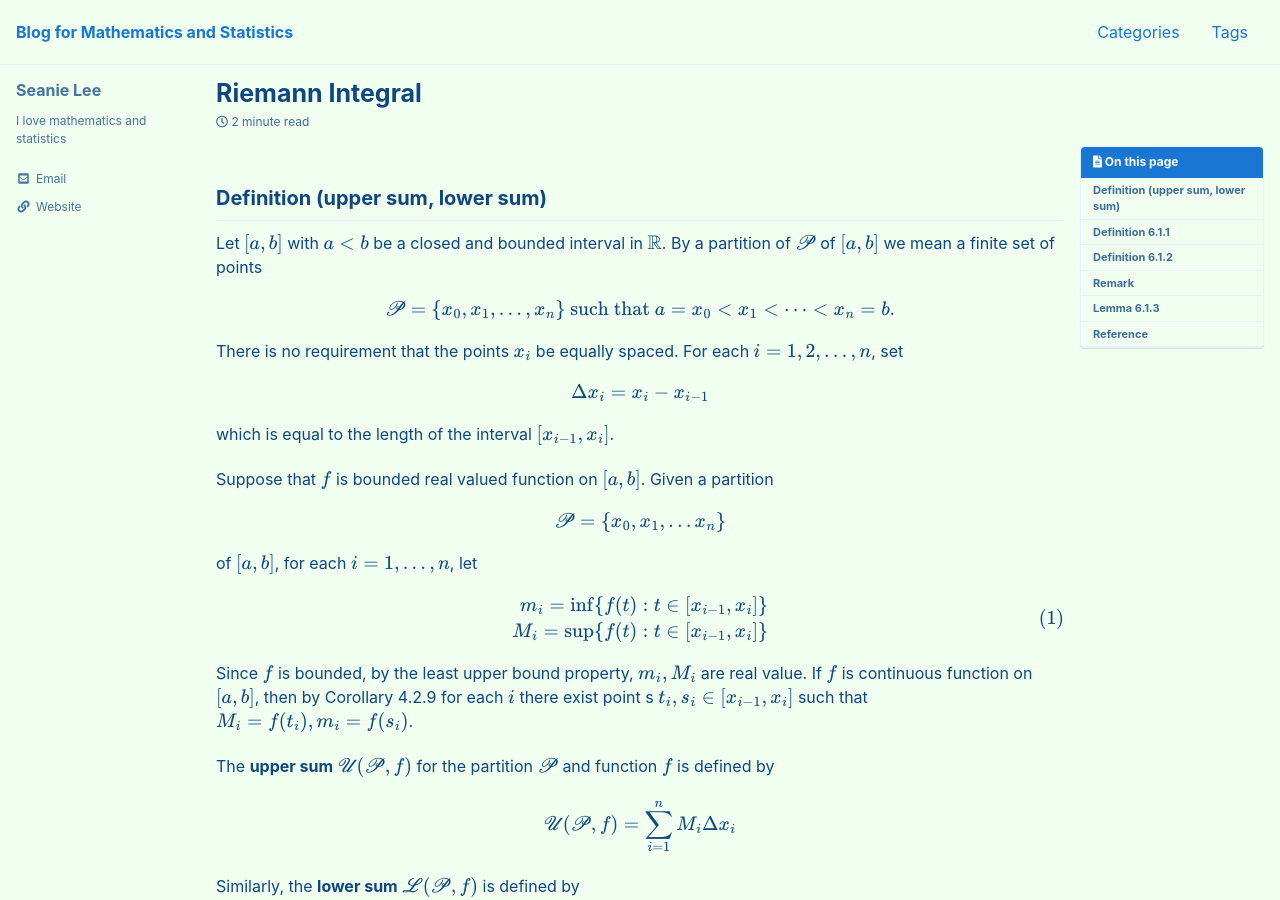
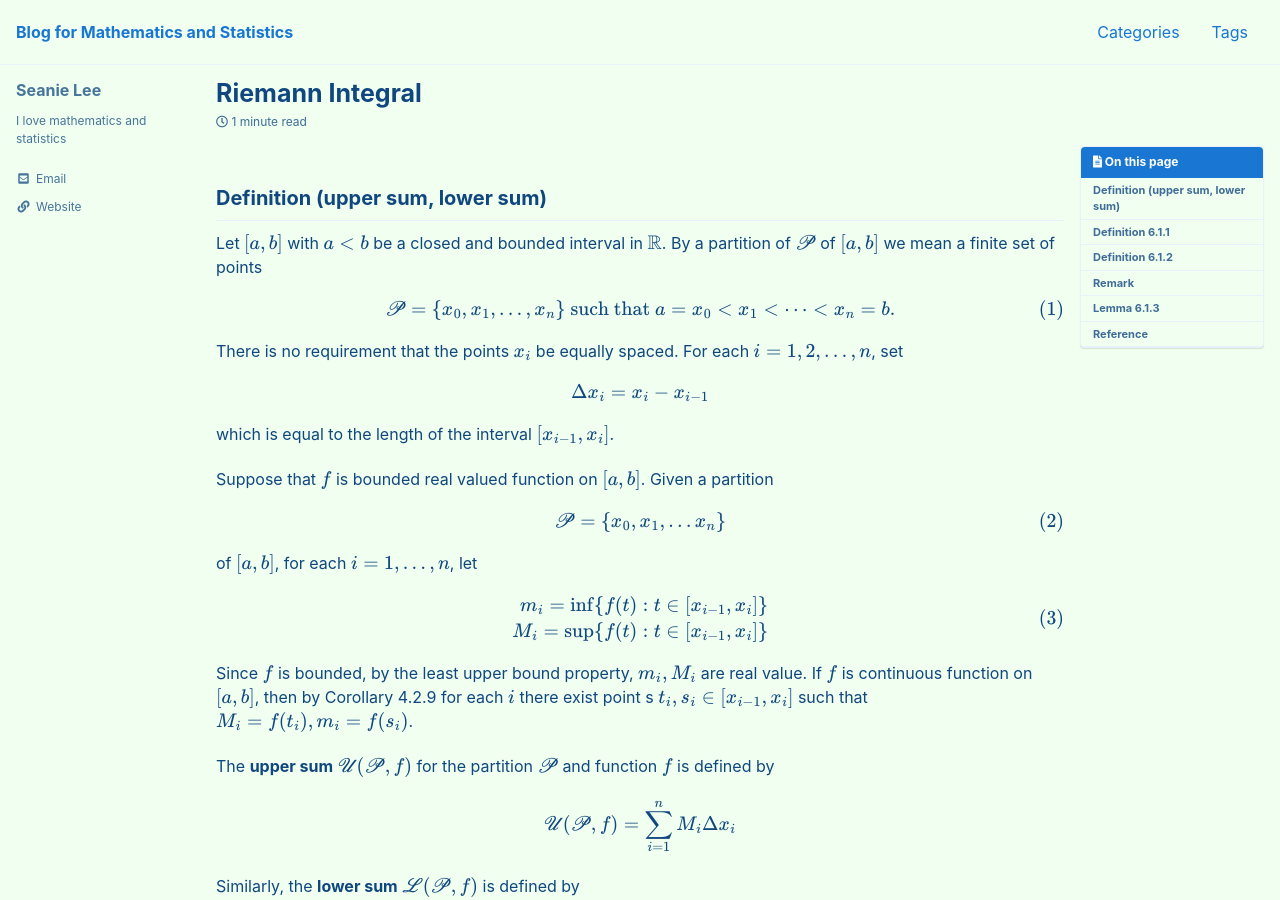
Before and after one commit to seanie12/blog, a Jekyll site: the page built from _posts/2021-05-29-upper_lower_sum.md, in a window 1280 px wide and 900 px high. Built offline with Jekyll 4.4.1, drawn with Linux system fonts in a browser that asks for light colours; cached includes are drawn as plain includes; formulas are drawn with MathJax 3; some of the changed text lies outside the part shown.

Commit message:
Update 2021-05-29-upper_lower_sum.md

```diff
--- a/_posts/2021-05-29-upper_lower_sum.md
+++ b/_posts/2021-05-29-upper_lower_sum.md
@@ -22,8 +22,11 @@ comments : true
 ## Definition (upper sum, lower sum)
 Let $[a,b]$ with $a<b$ be a closed and bounded interval in $\mathbb{R}$. By a partition of $\mathscr{P}$ of $[a,b]$ we mean a finite set of points
 
-$$\mathscr{P}=\{x_0, x_1,\ldots, x_n\} \text{ such that }
+$$
+\begin{align}
+\mathscr{P}=\{x_0, x_1,\ldots, x_n\} \text{ such that }
 a = x_0 < x_1 < \cdots < x_n =b.
+\end{align}
 $$
 
 There is no requirement that the points $x_i$ be equally spaced. For each $i=1,2,\ldots,n$, set
@@ -36,7 +39,11 @@ which is equal to the length of the interval $[x_{i-1}, x_i]$.
 
 Suppose that $f$ is bounded real valued function on $[a,b]$. Given a partition
 
-$$\mathscr{P}=\{x_0, x_1, \ldots x_n\}$$
+$$
+\begin{align}
+\mathscr{P}=\{x_0, x_1, \ldots x_n\}
+\end{align}
+$$
 
 of $[a,b]$, for each $i=1,\ldots,n$, let
 
@@ -82,8 +89,10 @@ $$
 \end{align}
 $$
 
+
 ## Definition 6.1.2
 A partition of $\mathscr{P}^{*}$ of $[a,b]$ is a **refinement** of $\mathscr{P}$ if $\mathscr{P}\subset \mathscr{P}^*$.
+
 
 ## Remark
 A refinement of a given partition $\mathscr{P}$ is obtained by adding additional points to $\mathscr{P}$. If $\mathscr{P}_1$ and $\mathscr{P}_2$ are two partitions of $[a,b]$, then $\mathscr{P}_1\cup\mathscr{P}_2$ is a refinement of both $\mathscr{P}_1$ and $\mathscr{P}_2$.
@@ -119,8 +128,4 @@ $$\tag*{$\square$}$$
 
 ## Reference
 
-[1] Oslen, Lars, A New Proof of darboux’s Theorem, The American Mathematical Society, Vol. 111, No. 8(Oct., 2004), pp. 713-715.
-
-[2] Bhandari, Mukta Bahadur. “Another Proof of Darboux's Theorem.” _arXiv: History and Overview_ (2016): n. pag.
-
-[3] Manfred Stoll,  **『**Introduction to Real Analysis**』**, Pearson
+- Manfred Stoll,  **『**Introduction to Real Analysis**』**, Pearson
```
